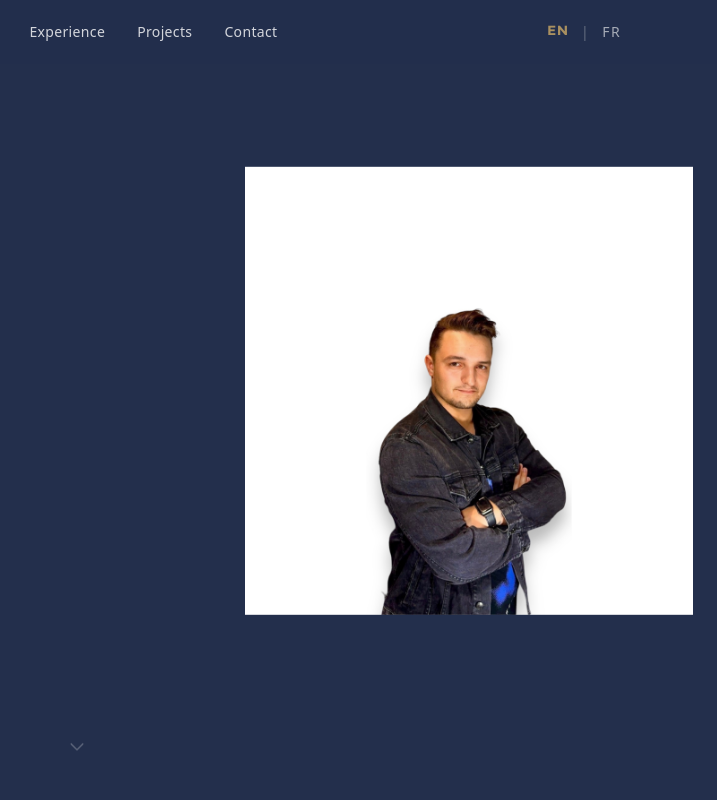
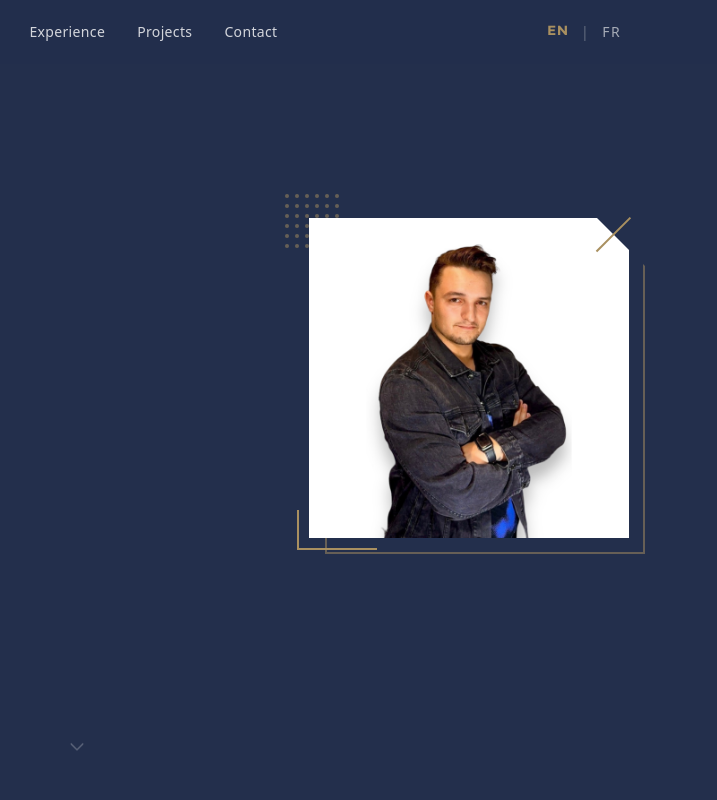
Before and after one commit to arthurducept/arthurducept.github.io, an Astro site: page / in a window 1280 px wide. Shown: the top 800 px of the page, 563-1280 px from the left. Built offline with nearby package versions, Linux system fonts and the light colour scheme; Astro itself is replaced by a stand-in of ours; a web font is replaced by a local one.

Commit message:
Enhance Hero section with new photo accents and decorative elements

```diff
--- a/src/components/sections/Hero.astro
+++ b/src/components/sections/Hero.astro
@@ -60,20 +60,48 @@ const base = lang === "fr" ? "/fr" : "";
       <!-- Photo -->
       <div class="flex-shrink-0 hidden md:block">
         <div class="relative w-72 h-72 lg:w-80 lg:h-80">
-          <!-- Gold accent border -->
+
+          <!-- Dotted grid accent (top-left) -->
+          <div class="absolute -top-6 -left-6 grid grid-cols-6 gap-1.5 opacity-50" aria-hidden="true">
+            {Array.from({ length: 36 }).map(() => (
+              <span class="w-1 h-1 bg-gold rounded-full"></span>
+            ))}
+          </div>
+
+          <!-- Offset gold frame (with matching corner cut) -->
           <div
-            class="absolute inset-0 border-2 border-gold/40 translate-x-3 translate-y-3"
+            class="absolute inset-0 border-2 border-gold/50 translate-x-4 translate-y-4"
+            style="clip-path: polygon(0 0, calc(100% - 32px) 0, 100% 32px, 100% 100%, 0 100%);"
+            aria-hidden="true"
+          ></div>
+
+          <!-- Photo with cut top-right corner -->
+          <div
+            class="relative w-full h-full overflow-hidden"
+            style="clip-path: polygon(0 0, calc(100% - 32px) 0, 100% 32px, 100% 100%, 0 100%);"
           >
+            <img
+              src="/images/photo.png"
+              alt="Arthur Ducept"
+              class="w-full h-full object-cover"
+              style="object-position: center 15%; transform: scale(1.4); transform-origin: center 90%;"
+              loading="eager"
+            />
           </div>
-          <img
-            src="/images/photo.png"
-            alt="Arthur Ducept"
-            class="relative w-full h-full object-cover"
-            style="object-position: center 30%; transform: scale(1.4); transform-origin: center 40%;"
-            loading="eager"
-          />
+
+          <!-- Gold line accent (bottom-left) -->
+          <div class="absolute -bottom-3 -left-3 h-0.5 w-20 bg-gold" aria-hidden="true"></div>
+          <div class="absolute -bottom-3 -left-3 w-0.5 h-10 bg-gold" aria-hidden="true"></div>
+
+          <!-- Diagonal line in cut corner (top-right) -->
+          <div
+            class="absolute top-0 right-0 w-12 h-0.5 bg-gold origin-right"
+            style="transform: rotate(-45deg) translateX(2px);"
+            aria-hidden="true"
+          ></div>
         </div>
       </div>
+      <!-- /Photo -->
     </div>
   </div>
 
```
